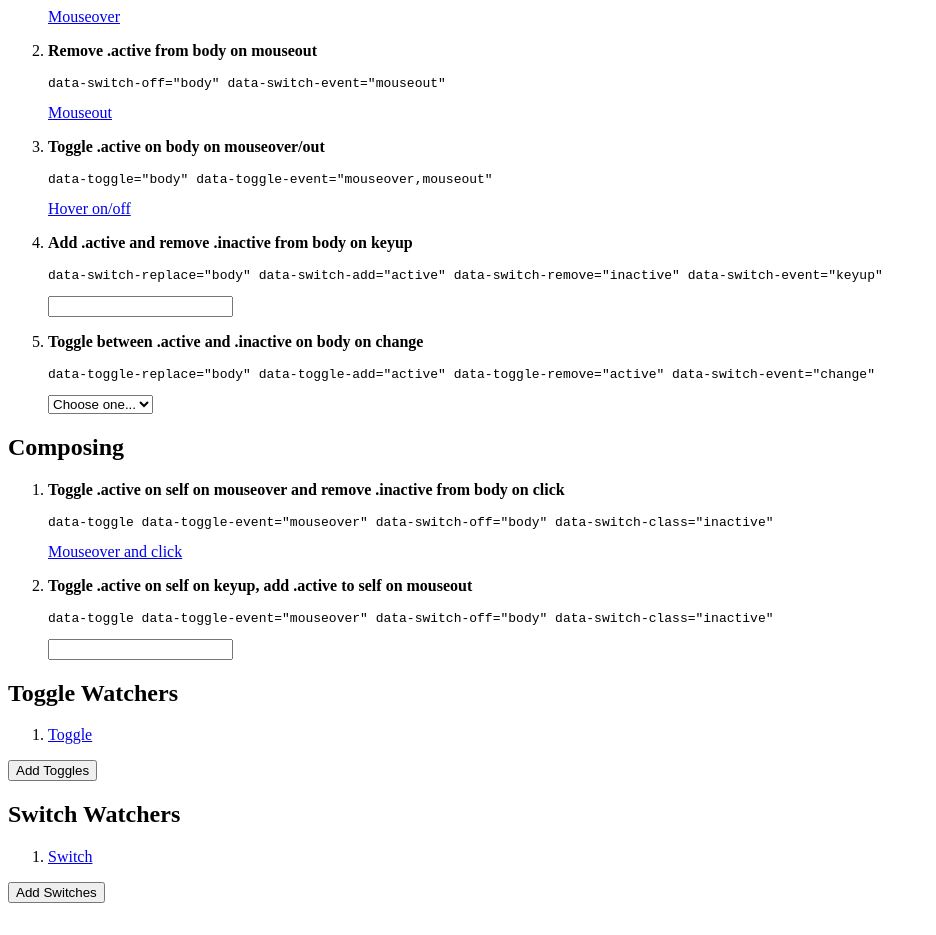
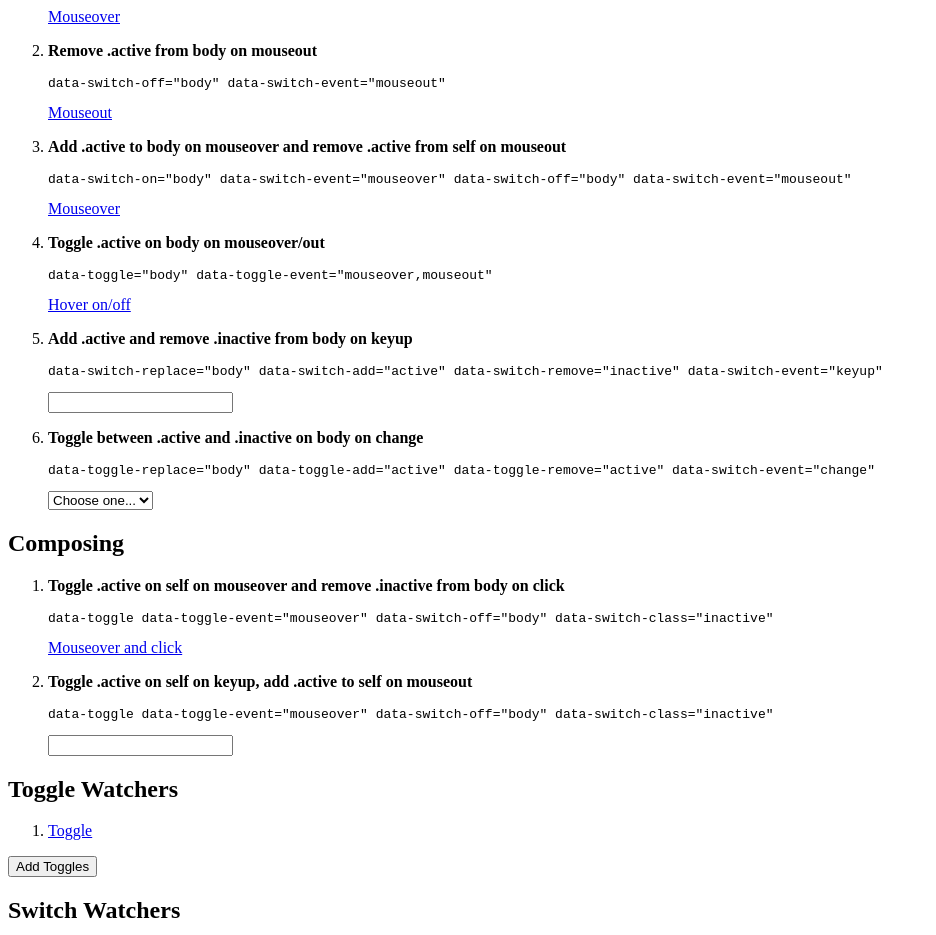
Before and after one commit to digitalsurgeons/toggles-switches, a website: page tests.html in a window 1280 px wide. Shown: the part 1760-2695 px from the top of the page, without its empty margins (0-936 px from the left). Before the commit the page ends 2671 px from the top, so only its background shows below. Drawn offline with Linux system fonts and the light colour scheme.

Commit message:
Custom switch on/off events test

```diff
--- a/tests.html
+++ b/tests.html
@@ -106,6 +106,11 @@
             <p><strong>Remove .active from body on mouseout</strong></p>
             <pre><code>data-switch-off="body" data-switch-event="mouseout"</code></pre>
             <a href="#" data-switch-off="body" data-switch-event="mouseout" class="active">Mouseout</a>
+        </li>
+        <li>
+            <p><strong>Add .active to body on mouseover and remove .active from self on mouseout</strong></p>
+            <pre><code>data-switch-on="body" data-switch-event="mouseover" data-switch-off="body" data-switch-event="mouseout"</code></pre>
+            <a href="#" data-switch-on="body" data-switch-on-event="mouseover" data-switch-off data-switch-off-event="mouseout" class="active">Mouseover</a>
         </li>
         <li>
             <p><strong>Toggle .active on body on mouseover/out</strong></p>
--- a/toggles-switches.js
+++ b/toggles-switches.js
@@ -207,7 +207,7 @@
 		events.forEach(function(event) {
 			_bindEventListener.apply(this, [event]);
 		}.bind(this));
-	});
+	};
 
 	// toggle specific replace class logic
 	Toggle.prototype.replaceClass = function() {
```
